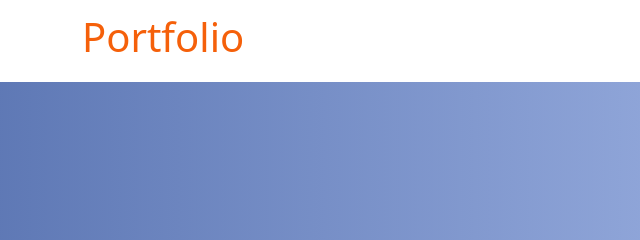
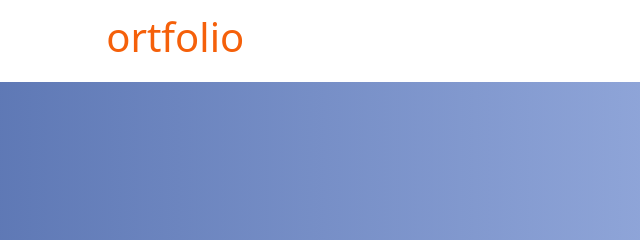
Before and after one commit to sivagowra/Portfolio, a plain HTML site: page Index.html in a window 1280 px wide. Shown: the top 240 px of the page, 0-640 px from the left. Drawn offline with nearby package versions, Linux system fonts and the light colour scheme.

Commit message:
Update Index.html

```diff
--- a/Index.html
+++ b/Index.html
@@ -86,7 +86,7 @@
     <nav class="navbar navbar-expand-lg navbar-dark  fixed-top" style="background-color: white;">
         <div class="container" >
             <a class="navbar-brand" href="#Home">
-                <h1><span style="color: #f5600a;">Portfolio</span></h1>
+                <h1>P<span style="color: #f5600a;">ortfolio</span></h1>
             </a>
             <button class="navbar-toggler" type="button" data-bs-toggle="collapse" data-bs-target="#navbarNav"
             aria-controls="navbarNav" aria-expanded="false" aria-label="Toggle navigation"
```
